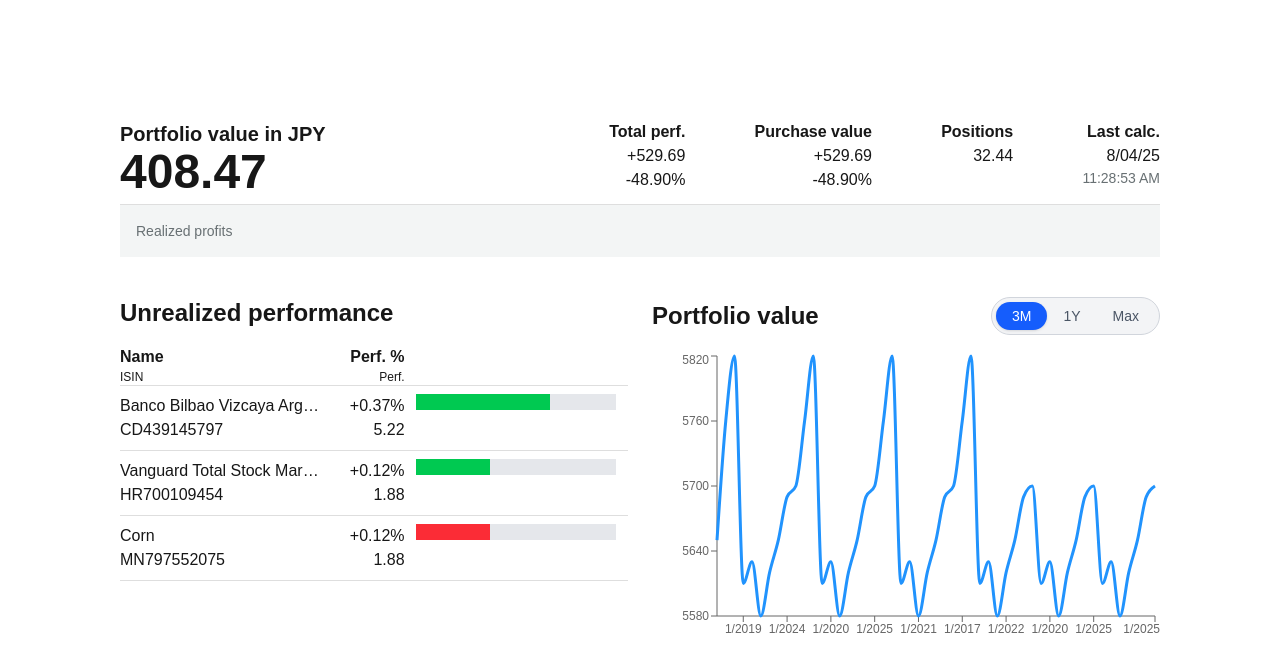
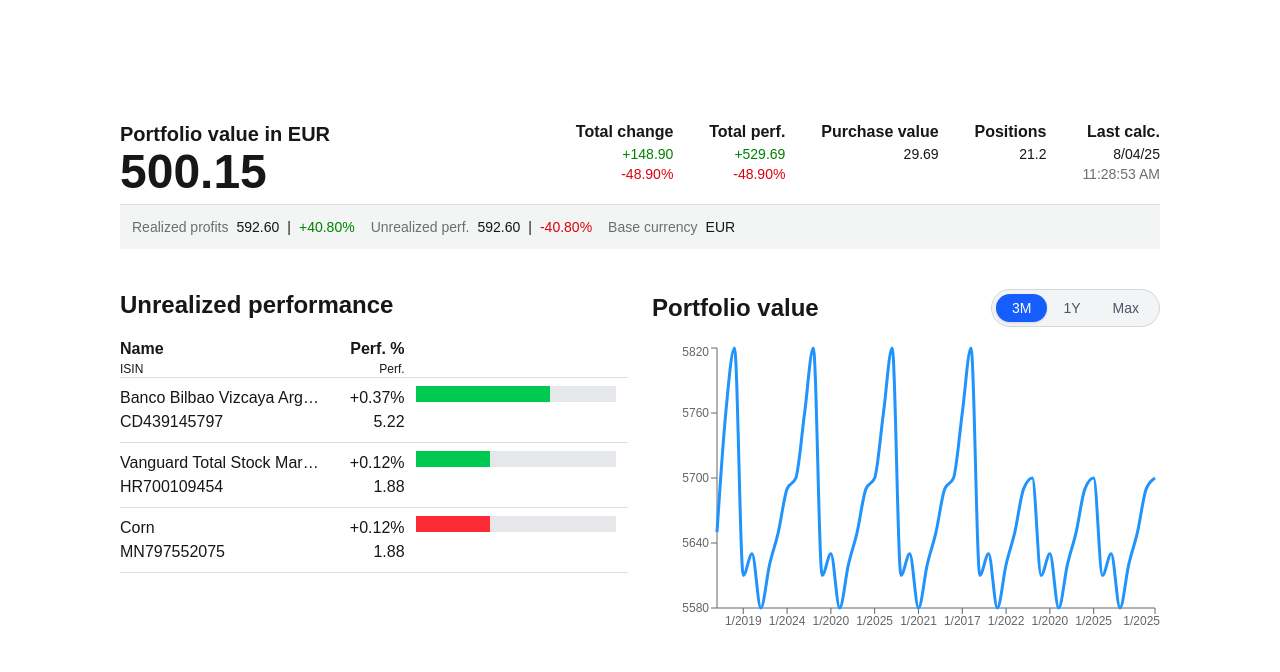
Before and after one commit to niltonc/realtimecomponents, a Next.js app: page / in a window 1280 px wide. Shown: the top 672 px of the page. Built offline with nearby package versions, Linux system fonts and the light colour scheme.

Commit message:
feat: header component

```diff
--- a/src/app/page.tsx
+++ b/src/app/page.tsx
@@ -1,11 +1,27 @@
-import { PortfolioSummary } from "@/components/header";
+import { HeaderSummary } from "@/components/header";
 import { PortfolioValueChart } from "@/components/line-chart";
 import { Performance } from "@/components/unrealized";
+import { headerData } from "@/mock";
 
 export default function Home() {
   return (
     <div className=" p-30">
-      <PortfolioSummary />
+      <HeaderSummary
+        currency={headerData.currency}
+        value={headerData.value}
+        position={headerData.position}
+        todayChangeValue={headerData.todayChangeValue}
+        todayChangePercent={headerData.todayChangePercent}
+        totalPerfPercent={headerData.totalPerfPercent}
+        totalPerfValue={headerData.totalPerfValue}
+        purchaseValue={headerData.purchaseValue}
+        date={headerData.date}
+        hour={headerData.hour}
+        realizedProfitsValue={headerData.realizedProfitsValue}
+        realizedProfitsPercent={headerData.realizedProfitsPercent}
+        unrealizedPerfValue={headerData.unrealizedPerfValue}
+        unrealizedPerfPercent={headerData.unrealizedPerfPercent}
+      />
 
       <div className="mt-10" />
       <div className="flex gap-6">
--- a/src/components/header/index.tsx
+++ b/src/components/header/index.tsx
@@ -1,40 +1,109 @@
 "use client";
 
-export function PortfolioSummary() {
+type HeaderSummaryProps = {
+  currency?: string;
+  value?: number | string;
+  todayChangeValue?: string;
+  todayChangePercent?: string;
+  totalPerfValue?: string;
+  totalPerfPercent?: string;
+  purchaseValue?: string;
+  position?: number;
+  date?: string;
+  hour?: string;
+  realizedProfitsValue?: string;
+  realizedProfitsPercent?: string;
+  unrealizedPerfValue?: string;
+  unrealizedPerfPercent?: string;
+};
+
+export function HeaderSummary({
+  currency,
+  value,
+  position,
+  todayChangeValue,
+  todayChangePercent,
+  totalPerfValue,
+  totalPerfPercent,
+  purchaseValue,
+  date,
+  hour,
+  realizedProfitsValue,
+  realizedProfitsPercent,
+  unrealizedPerfValue,
+  unrealizedPerfPercent,
+}: HeaderSummaryProps) {
+  const getColorClass = (value?: string) =>
+    value?.startsWith("-") ? "text-[#DD000F]" : "text-[#008100]";
+
   return (
     <div className="flex flex-col gap-2">
       <div className="w-full flex justify-between">
         <div className="flex-1 max-w-[420px]">
-          <p className="font-bold text-lg md:text-xl">Portfolio value in JPY</p>
-          <p className="font-bold text-3xl md:text-5xl">408.47</p>
+          <p className="font-bold text-lg md:text-xl">
+            Portfolio value in {currency}
+          </p>
+          <p className="font-bold text-3xl md:text-5xl">{value}</p>
+        </div>
+
+        <div className="flex flex-col items-end">
+          <p className="font-bold">Total change</p>
+          <p className={`text-sm ${getColorClass(todayChangeValue)}`}>
+            {todayChangeValue}
+          </p>
+          <p className={`text-sm ${getColorClass(todayChangePercent)}`}>
+            {todayChangePercent}
+          </p>
         </div>
 
         <div className="flex flex-col items-end">
           <p className="font-bold">Total perf.</p>
-          <p>+529.69</p>
-          <p>-48.90%</p>
+          <p className={`text-sm ${getColorClass(totalPerfValue)}`}>
+            {totalPerfValue}
+          </p>
+          <p className={`text-sm ${getColorClass(totalPerfPercent)}`}>
+            {totalPerfPercent}
+          </p>
         </div>
 
         <div className="flex flex-col items-end">
           <p className="font-bold">Purchase value</p>
-          <p>+529.69</p>
-          <p>-48.90%</p>
+          <p className="text-sm">{purchaseValue}</p>
         </div>
 
         <div className="flex flex-col items-end">
           <p className="font-bold">Positions</p>
-          <p>32.44</p>
+          <p className="text-sm">{position}</p>
         </div>
 
         <div className="flex flex-col items-end">
           <p className="font-bold">Last calc.</p>
-          <p>8/04/25</p>
-          <p className="text-[#687073] text-sm">11:28:53 AM</p>
+          <p className="text-sm">{date}</p>
+          <p className="text-[#687073] text-sm">{hour}</p>
         </div>
       </div>
 
-      <div className="bg-[#f3f5f5] border-t border-[#dedede] p-4">
-        <p className="text-[#687073] text-sm">Realized profits </p>
+      <div className="bg-[#f3f5f5] border-t border-[#dedede] p-3 text-sm flex gap-4">
+        <div className="flex gap-2 items-center">
+          <p className="text-[#687073]">Realized profits </p>
+          <p>{realizedProfitsValue}</p> |{" "}
+          <p className={getColorClass(realizedProfitsPercent)}>
+            {realizedProfitsPercent}
+          </p>
+        </div>
+
+        <div className="flex gap-2 items-center">
+          <p className="text-[#687073]">Unrealized perf.</p>
+          <p>{unrealizedPerfValue}</p> |
+          <p className={getColorClass(unrealizedPerfPercent)}>
+            {unrealizedPerfPercent}
+          </p>
+        </div>
+
+        <div className="flex gap-2 items-center">
+          <p className="text-[#687073]">Base currency</p>
+          <p>{currency}</p>
+        </div>
       </div>
     </div>
   );
--- /dev/null
+++ b/src/mock/index.tsx
@@ -0,0 +1,16 @@
+export const headerData = {
+  currency: "EUR",
+  value: 500.15,
+  todayChangeValue: "+148.90",
+  todayChangePercent: "-48.90%",
+  totalPerfValue: "+529.69",
+  totalPerfPercent: "-48.90%",
+  purchaseValue: "29.69",
+  position: 21.2,
+  date: "8/04/25",
+  hour: "11:28:53 AM",
+  realizedProfitsValue: "592.60",
+  realizedProfitsPercent: "+40.80%",
+  unrealizedPerfValue: "592.60",
+  unrealizedPerfPercent: "-40.80%",
+};
```
